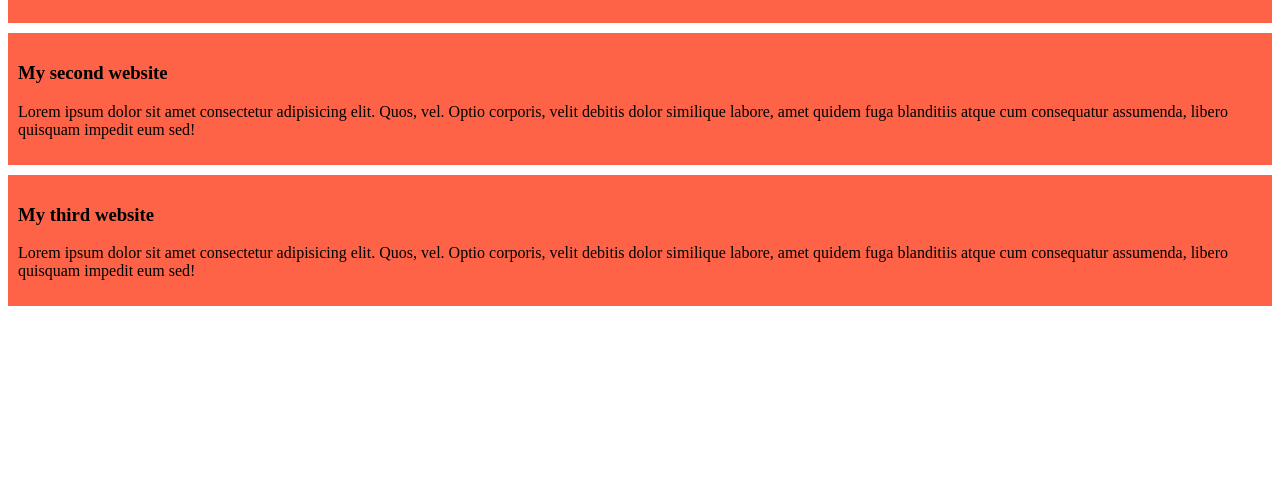
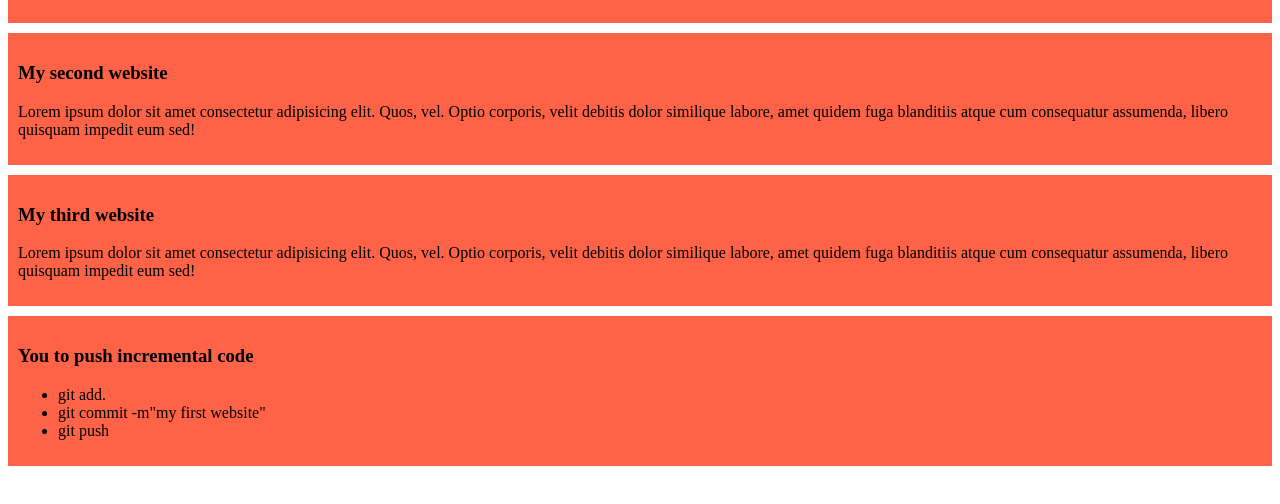
Before and after one commit to masruk2021/my-simple-website, a plain HTML site: page index.html in a window 1280 px wide. Shown: the part 116-620 px from the top of the page. Drawn offline with Linux system fonts and the light colour scheme.

Commit message:
added last website

```diff
--- a/index.html
+++ b/index.html
@@ -19,5 +19,13 @@
         <h3>My third website</h3>
         <p>Lorem ipsum dolor sit amet consectetur adipisicing elit. Quos, vel. Optio corporis, velit debitis dolor similique labore, amet quidem fuga blanditiis atque cum consequatur assumenda, libero quisquam impedit eum sed!</p>
     </div>
+    <div>
+        <h3>You to push incremental code</h3>
+        <ul>
+            <li>git add.</li>
+            <li>git commit -m"my first website"</li>
+            <li>git push</li>
+        </ul>
+    </div>
 </body>
 </html>
```
